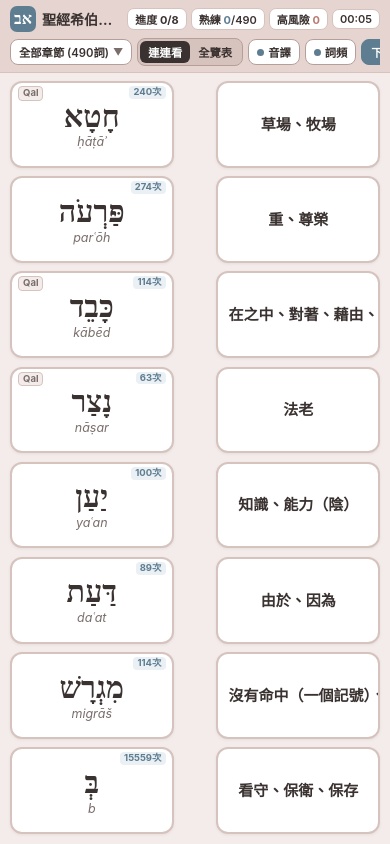
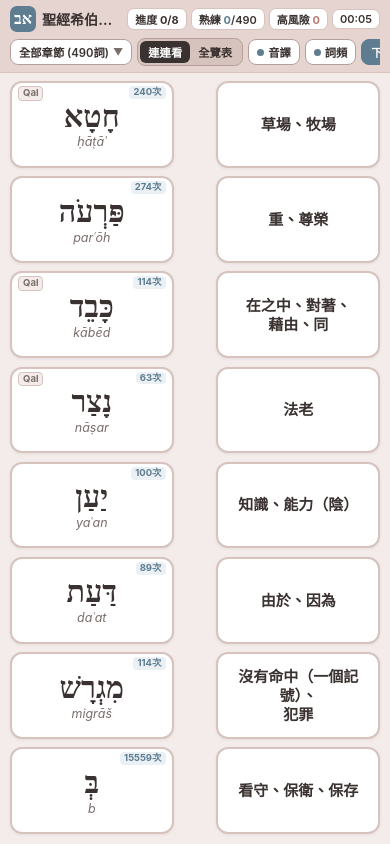
Before and after one commit to riakk97/hebrew-vocab, a plain HTML site: page index.html in a window 390 px wide. Drawn offline with Linux system fonts and the light colour scheme.

Commit message:
Fix button white-space:nowrap bug causing long Chinese meanings to overflow cards

```diff
--- a/index.html
+++ b/index.html
@@ -487,7 +487,8 @@
       font-size: clamp(11px, 1.75vh, 13.5px);
       font-weight: 600;
       text-align: right;
-      line-height: 1.2;
+      line-height: 1.25;
+      white-space: normal;
       word-break: break-word;
       overflow-wrap: anywhere;
     }
@@ -514,6 +515,7 @@
       width: 100%;
       height: 100%;
       min-height: 0;
+      min-width: 0;
       background-color: var(--bg-card);
       border: 2px solid var(--border-soft);
       border-radius: 12px;
@@ -527,6 +529,7 @@
       touch-action: manipulation;
       overflow: hidden;
       position: relative;
+      white-space: normal;
     }
 
     .word-card:active:not(.matched) { transform: scale(0.97); }
@@ -622,15 +625,28 @@
     .zh-text {
       font-size: clamp(11.5px, 1.85vh, 15px);
       font-weight: 600;
-      line-height: 1.3;
+      line-height: 1.28;
       color: var(--ink-main);
       pointer-events: none;
       width: 100%;
+      max-width: 100%;
+      white-space: normal;
+      word-break: break-word;
+    }
+    .zh-text.zh-long {
+      font-size: clamp(10.5px, 1.65vh, 13.5px);
+      line-height: 1.22;
+    }
+    .zh-text.zh-xlong {
+      font-size: clamp(10px, 1.48vh, 12px);
+      line-height: 1.18;
     }
 
     .zh-chunk {
       display: inline-block;
-      white-space: nowrap;
+      max-width: 100%;
+      white-space: normal;
+      word-break: break-word;
     }
 
     .alt-hint {
@@ -1553,7 +1569,8 @@
           btn.appendChild(trEl);
         } else {
           const zhEl = document.createElement("span");
-          zhEl.className = "zh-text";
+          const zhLen = (word.zh || "").length;
+          zhEl.className = "zh-text" + (zhLen >= 26 ? " zh-xlong" : (zhLen >= 16 ? " zh-long" : ""));
           zhEl.innerHTML = formatZhByCommaBoundary(word.zh);
           btn.appendChild(zhEl);
         }
```
